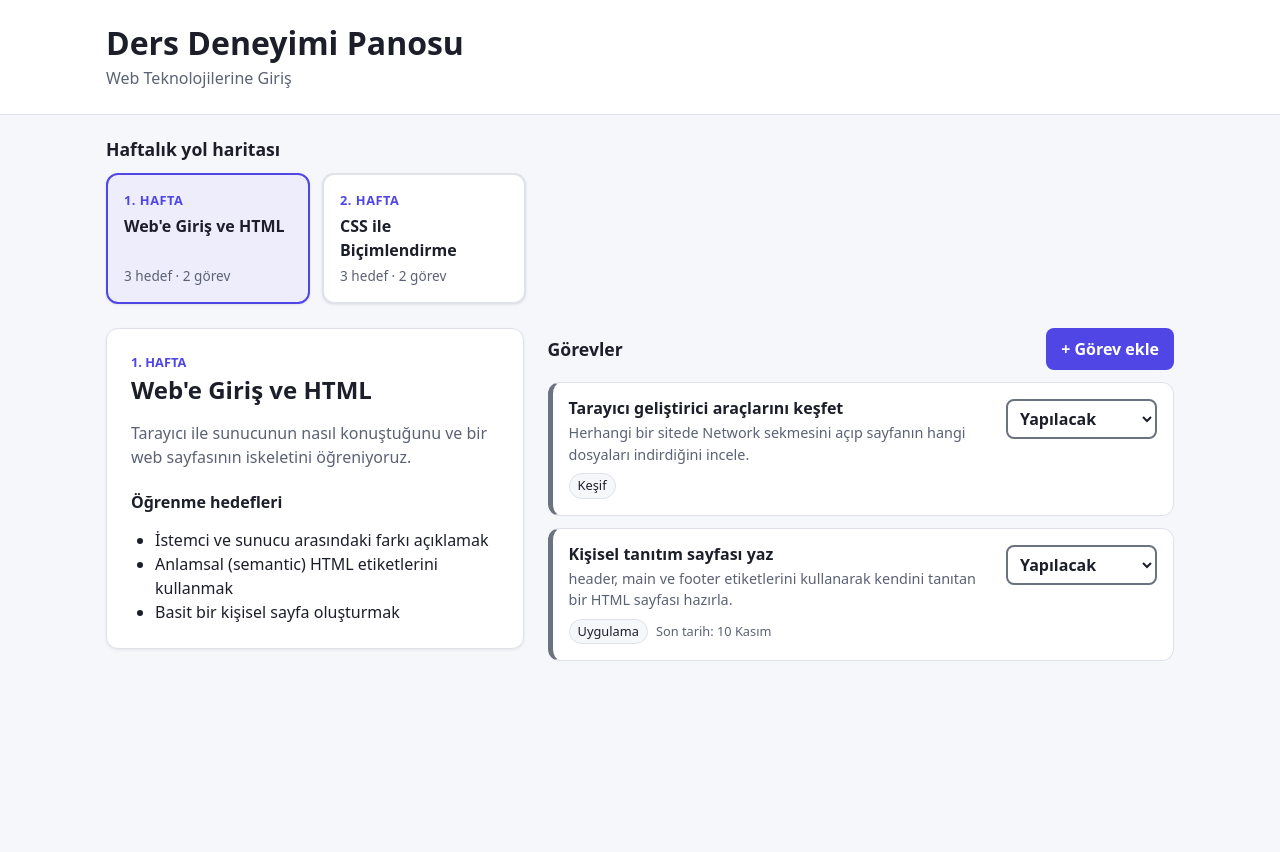
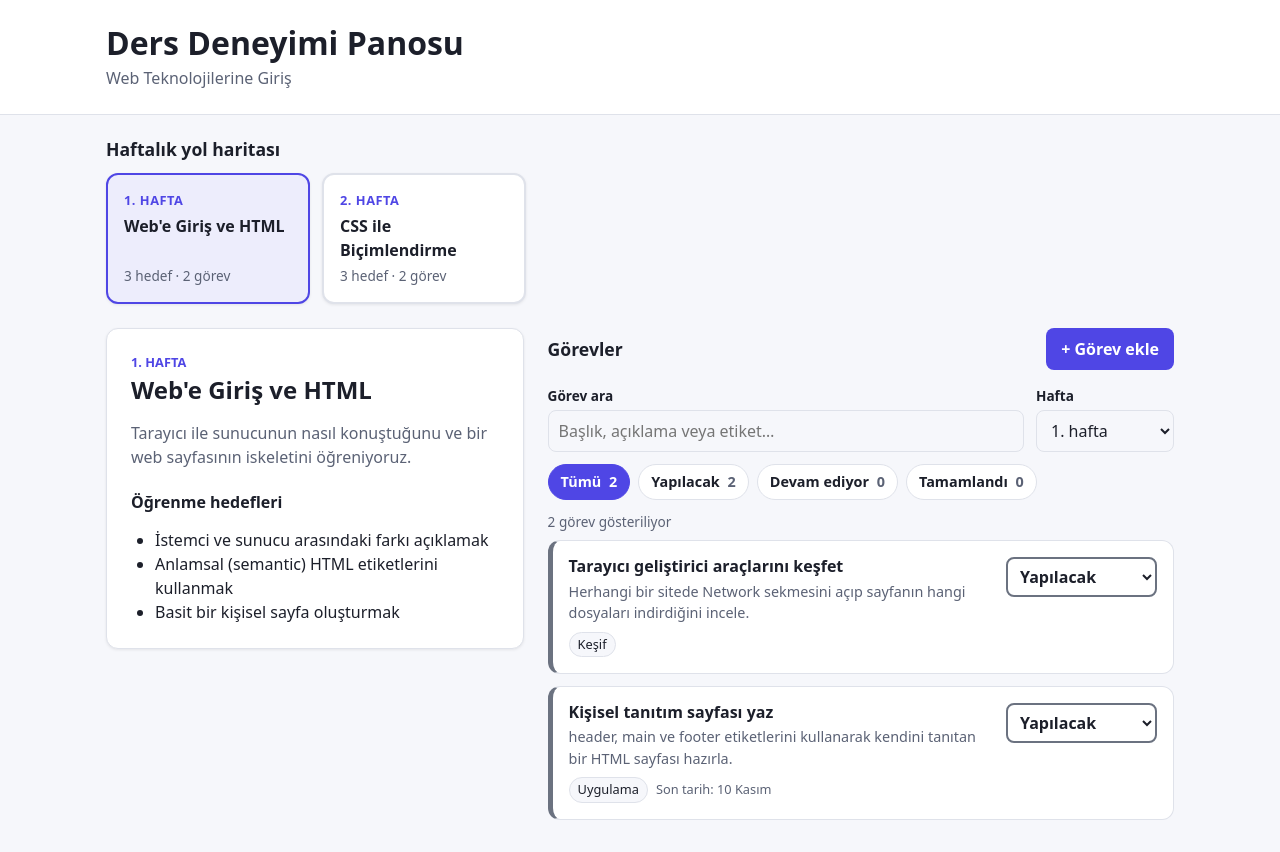
Before and after one commit to tunahan-akargul/YG-Proje1-Grup6, a Vue app: page / in a window 1280 px wide. Before the commit the page ends 800 px from the top, so only its background shows below. Built offline with nearby package versions, Linux system fonts and the light colour scheme.

Commit message:
add search and status/week filters for tasks
Co-Authored-By: Claude Opus 5.5 <noreply@anthropic.com>

```diff
--- a/src/App.vue
+++ b/src/App.vue
@@ -1,15 +1,17 @@
 <script setup lang="ts">
-import { computed } from 'vue'
+import { computed, watch } from 'vue'
 import weeksData from '@/data/weeks.json'
 import type { Week } from '@/types'
 import { useStorage } from '@/composables/useStorage'
 import { useTasks } from '@/composables/useTasks'
+import { useFilters } from '@/composables/useFilters'
 import WeekRoadmap from '@/components/WeekRoadmap.vue'
 import WeekDetail from '@/components/WeekDetail.vue'
 import TaskPanel from '@/components/TaskPanel.vue'
 
 const weeks: Week[] = weeksData
 const { tasks } = useTasks()
+const { filters } = useFilters()
 
 // Seçili hafta hatırlanır; sayfa yenilenince aynı hafta açık kalır.
 const selectedWeekId = useStorage<number>('selectedWeek', weeks[0]?.id ?? 1)
@@ -17,6 +19,20 @@ const selectedWeekId = useStorage<number>('selectedWeek', weeks[0]?.id ?? 1)
 // Kayıtlı hafta artık veride yoksa (ör. JSON değişti) ilk haftaya düşülür.
 const selectedWeek = computed(
   () => weeks.find((week) => week.id === selectedWeekId.value) ?? weeks[0],
+)
+
+// Karttan hafta seçmek görev listesini de o haftaya süzer.
+function selectWeek(weekId: number) {
+  selectedWeekId.value = weekId
+  filters.value.week = weekId
+}
+
+// Görev listesindeki hafta filtresi değişirse soldaki hafta detayı da onu izler.
+watch(
+  () => filters.value.week,
+  (week) => {
+    if (week !== 'all') selectedWeekId.value = week
+  },
 )
 </script>
 
@@ -33,12 +49,12 @@ const selectedWeek = computed(
       :weeks="weeks"
       :tasks="tasks"
       :selected-id="selectedWeek?.id ?? 0"
-      @select="selectedWeekId = $event"
+      @select="selectWeek"
     />
 
     <div v-if="selectedWeek" class="week-layout">
       <WeekDetail :week="selectedWeek" />
-      <TaskPanel :weeks="weeks" :week-id="selectedWeek.id" />
+      <TaskPanel :weeks="weeks" :default-week-id="selectedWeek.id" />
     </div>
   </main>
 </template>
--- /dev/null
+++ b/src/components/FilterBar.vue
@@ -0,0 +1,135 @@
+<script setup lang="ts">
+import { useId } from 'vue'
+import { STATUS_LABELS, TASK_STATUSES, type Week } from '@/types'
+import { useFilters, type StatusFilter } from '@/composables/useFilters'
+
+defineProps<{
+  weeks: Week[]
+  /** Her durum seçeneğinin yanında gösterilecek görev sayısı. */
+  counts: Record<StatusFilter, number>
+}>()
+
+const { filters, search } = useFilters()
+const id = useId()
+
+const statusOptions: { value: StatusFilter; label: string }[] = [
+  { value: 'all', label: 'Tümü' },
+  ...TASK_STATUSES.map((status) => ({ value: status, label: STATUS_LABELS[status] })),
+]
+</script>
+
+<template>
+  <div class="filter-bar">
+    <div class="row">
+      <div class="field search">
+        <label :for="`${id}-search`">Görev ara</label>
+        <input
+          :id="`${id}-search`"
+          v-model="search"
+          class="input"
+          type="search"
+          placeholder="Başlık, açıklama veya etiket…"
+          autocomplete="off"
+        />
+      </div>
+
+      <div class="field">
+        <label :for="`${id}-week`">Hafta</label>
+        <select :id="`${id}-week`" v-model="filters.week" class="input">
+          <option value="all">Tüm haftalar</option>
+          <option v-for="week in weeks" :key="week.id" :value="week.id">{{ week.id }}. hafta</option>
+        </select>
+      </div>
+    </div>
+
+    <!-- Radyo düğmeleri: klavyede ok tuşlarıyla seçenekler arasında gezilir. -->
+    <fieldset class="status-filter">
+      <legend class="visually-hidden">Duruma göre filtrele</legend>
+      <label v-for="option in statusOptions" :key="option.value" class="status-option">
+        <input v-model="filters.status" type="radio" :name="`${id}-status`" :value="option.value" />
+        <span>{{ option.label }} <span class="count">{{ counts[option.value] }}</span></span>
+      </label>
+    </fieldset>
+  </div>
+</template>
+
+<style scoped>
+.filter-bar {
+  display: flex;
+  flex-direction: column;
+  gap: var(--space-3);
+}
+
+.row {
+  display: flex;
+  gap: var(--space-3);
+}
+
+.field {
+  display: flex;
+  flex-direction: column;
+  gap: var(--space-1);
+}
+
+.field.search {
+  flex: 1;
+}
+
+.field label {
+  font-size: 0.85rem;
+  font-weight: 600;
+}
+
+.status-filter {
+  display: flex;
+  flex-wrap: wrap;
+  gap: var(--space-2);
+  margin: 0;
+  padding: 0;
+  border: 0;
+}
+
+.status-option input {
+  position: absolute;
+  opacity: 0;
+}
+
+.status-option span {
+  display: inline-block;
+  padding: 6px 12px;
+  font-size: 0.9rem;
+  font-weight: 600;
+  border: 1px solid var(--color-border);
+  border-radius: 999px;
+  background: var(--color-surface);
+  cursor: pointer;
+}
+
+.status-option .count {
+  padding: 0 0 0 var(--space-1);
+  border: 0;
+  background: none;
+  color: var(--color-text-muted);
+}
+
+.status-option input:checked + span {
+  background: var(--color-primary);
+  border-color: var(--color-primary);
+  color: var(--color-primary-text);
+}
+
+.status-option input:checked + span .count {
+  color: inherit;
+}
+
+.status-option input:focus-visible + span {
+  outline: 3px solid var(--color-primary);
+  outline-offset: 2px;
+}
+
+@media (max-width: 600px) {
+  .row {
+    flex-direction: column;
+  }
+}
+</style>
--- a/src/components/TaskPanel.vue
+++ b/src/components/TaskPanel.vue
@@ -1,18 +1,44 @@
 <script setup lang="ts">
 import { computed, ref } from 'vue'
-import type { Task, TaskInput, Week } from '@/types'
+import { TASK_STATUSES, type Task, type TaskInput, type Week } from '@/types'
 import { toTaskInput, useTasks } from '@/composables/useTasks'
+import { filterTasks, useFilters, type StatusFilter } from '@/composables/useFilters'
+import FilterBar from './FilterBar.vue'
 import TaskItem from './TaskItem.vue'
 import TaskForm from './TaskForm.vue'
 
 const props = defineProps<{
   weeks: Week[]
-  weekId: number
+  /** Yeni görev formunda önceden seçili gelecek hafta. */
+  defaultWeekId: number
 }>()
 
 const { tasks, statusOf, setStatus, addTask, updateTask, removeTask } = useTasks()
+const { filters, search, resetFilters } = useFilters()
 
-const visibleTasks = computed(() => tasks.value.filter((task) => task.weekId === props.weekId))
+// Durum filtresi uygulanmadan önceki liste: sayaçlar bunun üzerinden hesaplanır.
+const tasksInScope = computed(() =>
+  filterTasks(tasks.value, statusOf, { status: 'all', week: filters.value.week, search: search.value }),
+)
+
+const visibleTasks = computed(() =>
+  filterTasks(tasksInScope.value, statusOf, { status: filters.value.status, week: 'all', search: '' }),
+)
+
+const counts = computed(() => {
+  const result = { all: tasksInScope.value.length } as Record<StatusFilter, number>
+  for (const status of TASK_STATUSES) {
+    result[status] = tasksInScope.value.filter((task) => statusOf(task.id) === status).length
+  }
+  return result
+})
+
+const isFiltering = computed(() => filters.value.status !== 'all' || search.value.trim() !== '')
+const showWeekLabel = computed(() => filters.value.week === 'all')
+
+function weekLabel(weekId: number): string {
+  return `${weekId}. hafta`
+}
 
 const isAdding = ref(false)
 const editingId = ref<string | null>(null)
@@ -44,10 +70,15 @@ function onRemove(task: Task) {
     <TaskForm
       v-if="isAdding"
       :weeks="weeks"
-      :default-week-id="weekId"
+      :default-week-id="props.defaultWeekId"
       @save="onAdd"
       @cancel="isAdding = false"
     />
+
+    <FilterBar :weeks="weeks" :counts="counts" />
+
+    <!-- aria-live: liste değişince ekran okuyucu yeni sonucu duyurur. -->
+    <p class="result-count" aria-live="polite">{{ visibleTasks.length }} görev gösteriliyor</p>
 
     <ul v-if="visibleTasks.length > 0" class="task-list">
       <li v-for="task in visibleTasks" :key="task.id">
@@ -62,13 +93,21 @@ function onRemove(task: Task) {
           v-else
           :task="task"
           :status="statusOf(task.id)"
+          :week-label="showWeekLabel ? weekLabel(task.weekId) : undefined"
           @update:status="setStatus(task.id, $event)"
           @edit="editingId = task.id"
           @remove="onRemove(task)"
         />
       </li>
     </ul>
-    <p v-else class="empty">Bu hafta için görev yok.</p>
+
+    <div v-else class="empty">
+      <template v-if="isFiltering">
+        <p>Seçtiğin filtreye veya aramaya uyan görev yok.</p>
+        <button type="button" class="btn" @click="resetFilters">Filtreleri temizle</button>
+      </template>
+      <p v-else>Bu hafta için henüz görev yok. “Görev ekle” ile kendi görevini ekleyebilirsin.</p>
+    </div>
   </section>
 </template>
 
@@ -78,7 +117,6 @@ function onRemove(task: Task) {
   align-items: center;
   justify-content: space-between;
   gap: var(--space-3);
-  margin-bottom: var(--space-3);
 }
 
 .panel-header h2 {
@@ -86,6 +124,16 @@ function onRemove(task: Task) {
 }
 
 .task-panel > * + * {
+  margin-top: var(--space-4);
+}
+
+.result-count {
+  margin-bottom: 0;
+  font-size: 0.85rem;
+  color: var(--color-text-muted);
+}
+
+.task-panel > .result-count {
   margin-top: var(--space-3);
 }
 
@@ -98,6 +146,10 @@ function onRemove(task: Task) {
   margin-bottom: 0;
 }
 
+.task-panel > .task-list {
+  margin-top: var(--space-2);
+}
+
 .empty {
   padding: var(--space-6);
   text-align: center;
@@ -105,4 +157,12 @@ function onRemove(task: Task) {
   border: 2px dashed var(--color-border);
   border-radius: var(--radius);
 }
+
+.empty p {
+  margin: 0 0 var(--space-3);
+}
+
+.empty p:last-child {
+  margin-bottom: 0;
+}
 </style>
--- /dev/null
+++ b/src/composables/useFilters.ts
@@ -0,0 +1,62 @@
+import { ref } from 'vue'
+import weeksData from '@/data/weeks.json'
+import { TASK_STATUSES, type Task, type TaskStatus } from '@/types'
+import { useStorage } from './useStorage'
+
+export type StatusFilter = 'all' | TaskStatus
+export type WeekFilter = 'all' | number
+
+export interface Filters {
+  status: StatusFilter
+  week: WeekFilter
+}
+
+function isFilters(value: unknown): boolean {
+  const filters = value as Partial<Filters> | null
+  return (
+    typeof filters === 'object' &&
+    filters !== null &&
+    (filters.status === 'all' || TASK_STATUSES.includes(filters.status as TaskStatus)) &&
+    (filters.week === 'all' || typeof filters.week === 'number')
+  )
+}
+
+// İlk açılışta ilk haftanın görevleri gösterilir.
+const defaultFilters: Filters = { status: 'all', week: weeksData[0]?.id ?? 'all' }
+
+// Filtre seçimi tercih olarak hatırlanır; arama metni hatırlanmaz.
+const filters = useStorage<Filters>('filters', { ...defaultFilters }, isFilters)
+const search = ref('')
+
+export function useFilters() {
+  function resetFilters() {
+    filters.value.status = 'all'
+    search.value = ''
+  }
+
+  return { filters, search, resetFilters }
+}
+
+/** Türkçe büyük/küçük harf farkını kaldırır ("İ" → "i", "I" → "ı"). */
+export function normalize(text: string): string {
+  return text.toLocaleLowerCase('tr-TR').trim()
+}
+
+/**
+ * Görevleri haftaya, duruma ve arama metnine göre süzer.
+ * Arama başlık, açıklama ve etikette yapılır.
+ */
+export function filterTasks(
+  tasks: Task[],
+  statusOf: (taskId: string) => TaskStatus,
+  criteria: { status: StatusFilter; week: WeekFilter; search: string },
+): Task[] {
+  const query = normalize(criteria.search)
+
+  return tasks.filter((task) => {
+    if (criteria.week !== 'all' && task.weekId !== criteria.week) return false
+    if (criteria.status !== 'all' && statusOf(task.id) !== criteria.status) return false
+    if (query === '') return true
+    return [task.title, task.description, task.tag].some((field) => normalize(field).includes(query))
+  })
+}
```
